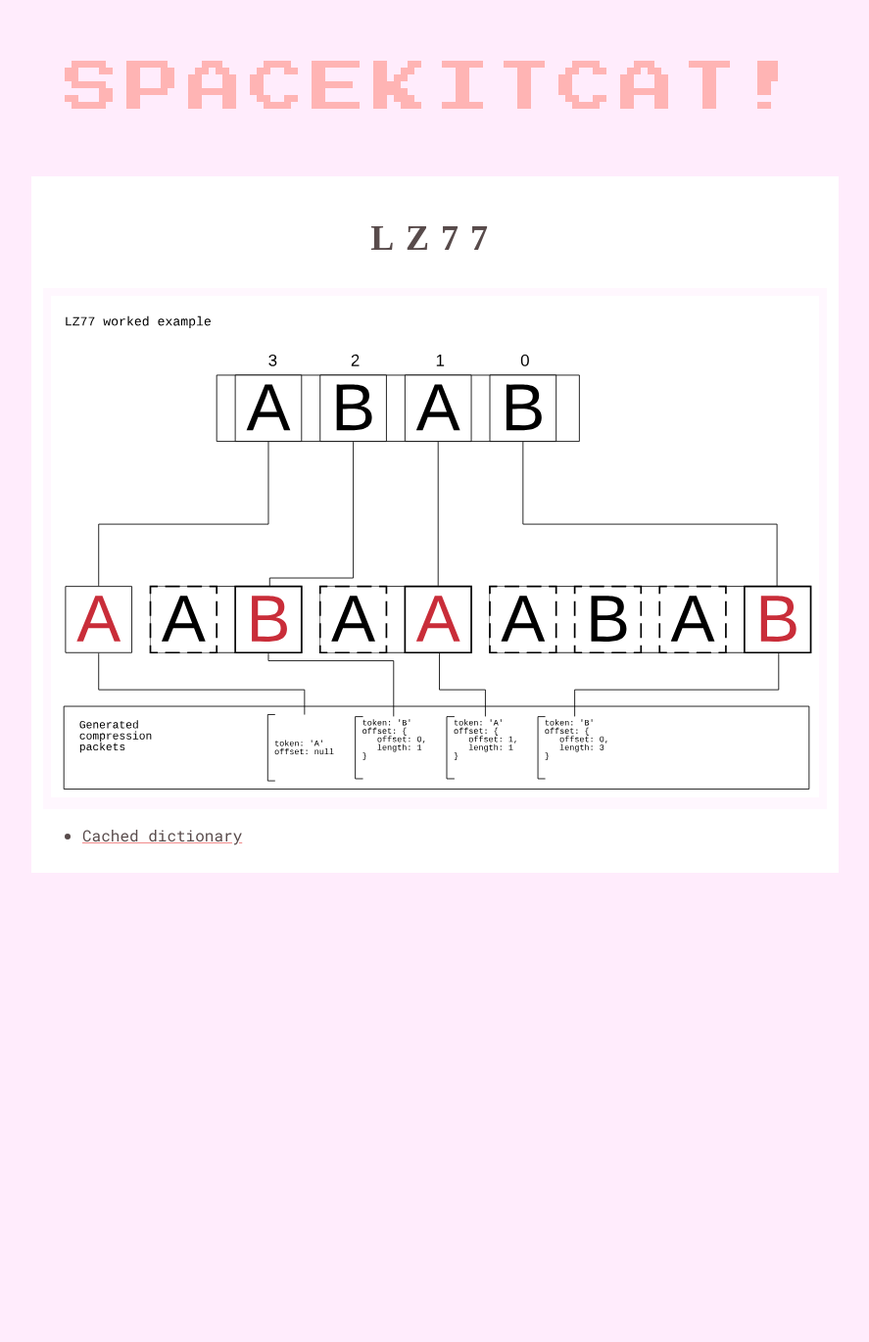
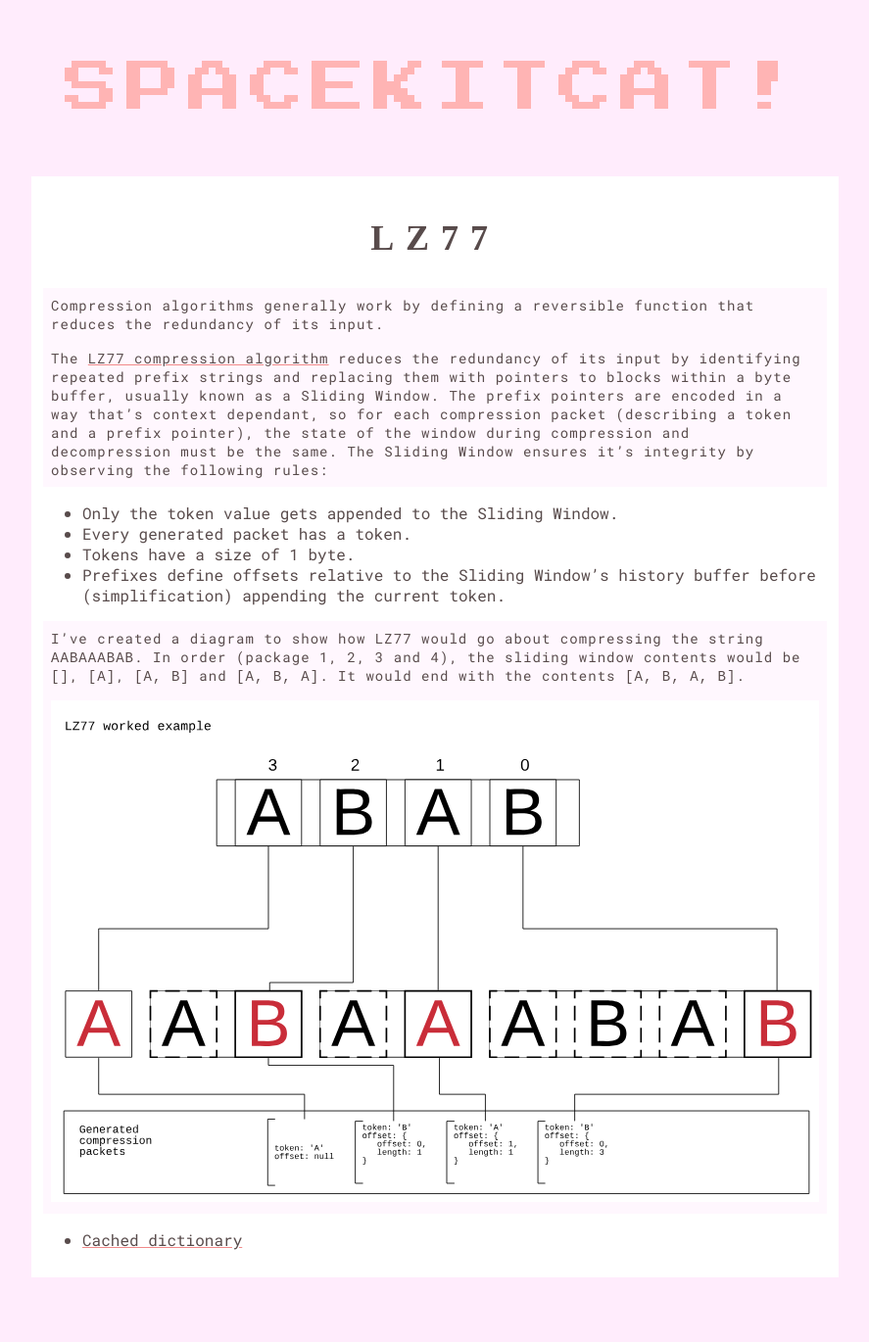
Before and after one commit to spacekitcat/spacekitcat.github.io, a Jekyll site: the page built from compression/lz77/index.md, in a window 1280 px wide. Shown: the whole page at 98% size, without its empty margins (18-905 px from the left). Built offline with Jekyll 4.4.1, drawn with Linux system fonts in a browser that asks for light colours; some web fonts are replaced; our own code applies the rules of GitHub Pages for plain Markdown files; before the commit the page ends 957 px from its top, so only the background shows below that.

Commit message:
Adding some information about how LZ77 works.

```diff
--- a/compression/lz77/index.md
+++ b/compression/lz77/index.md
@@ -1,4 +1,17 @@
 # LZ77
+
+Compression algorithms generally work by defining a reversible function that reduces the redundancy of its input.
+
+
+The [LZ77 compression algorithm](https://en.wikipedia.org/wiki/LZ77_and_LZ78) reduces the redundancy of its input by identifying repeated prefix strings and replacing them with pointers to blocks within a byte buffer, usually known as a Sliding Window. The prefix pointers are encoded in a way that's context dependant, so for each compression packet (describing a token and a prefix pointer), the state of the window during compression and decompression must be the same. The Sliding Window ensures it's integrity by observing the following rules:
+
+- Only the token value gets appended to the Sliding Window.
+- Every generated packet has a token.
+- Tokens have a size of 1 byte.
+- Prefixes define offsets relative to the Sliding Window's history buffer before (simplification) appending the current token.
+
+I've created a diagram to show how LZ77 would go about compressing the string `AABAAABAB`. In order (package 1, 2, 3 and 4), the sliding window contents would be `[]`, `[A]`, `[A, B]` and `[A, B, A]`. It would end with the contents `[A, B, A, B]`.
+
 
 ![A diagram showing that the string `AABAAABAB` compresses to `ABAA`](/images/lz7.svg){:class="img-responsive"}
 
```
